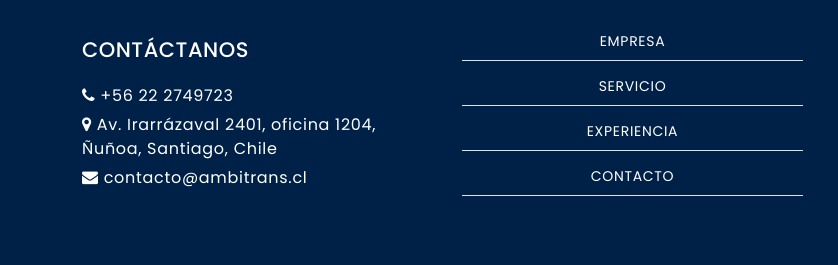
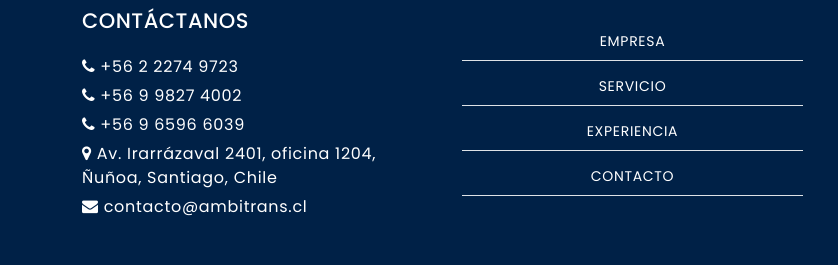
Before and after one commit to afariasc/ambitrans2025, a website: page index.html in a window 1280 px wide. Shown: the part 1274-1539 px from the top of the page, 0-838 px from the left. Drawn offline with Linux system fonts and the light colour scheme.

Commit message:
Update index.html
cambio al footer 26-01-25 index

```diff
--- a/index.html
+++ b/index.html
@@ -137,7 +137,9 @@
             <div class="col-lg-4 col-12 pl-4 pt-md-0 pt-5 text-md-start text-center">
               <h4>CONTÁCTANOS</h4>
               <ul class="list-unstyled">
-                <li class="mb-1 fs-6"><a href="tel:+56222749723"><span class="fa-phone"></span> +56 22 2749723</a></li>
+                <li class="mb-1 fs-6"><a href="tel:+56222749723"><span class="fa-phone"></span> +56 2 2274 9723</a></li>
+                <li class="mb-1 fs-6"><a href="tel:+56222749723"><span class="fa-phone"></span> +56 9 9827 4002</a></li>
+                <li class="mb-1 fs-6"><a href="tel:+56222749723"><span class="fa-phone"></span> +56 9 6596 6039</a></li>
                 <li class="mb-1 fs-6"><a href="https://www.google.com/maps?ll=-33.454164,-70.606424&z=16&t=h&hl=en&gl=CL&mapclient=embed&cid=16635716127459561187" target="_blank"><span class="fa-map-marker"></span> Av. Irarrázaval 2401, oficina 1204, Ñuñoa, Santiago, Chile</a></li>
                 <li class="mb-1 fs-6"><a href="mailto:contacto@ambitrans.cl"><span class="fa-envelope"></span> contacto@ambitrans.cl</a></li>
               </ul>
```
